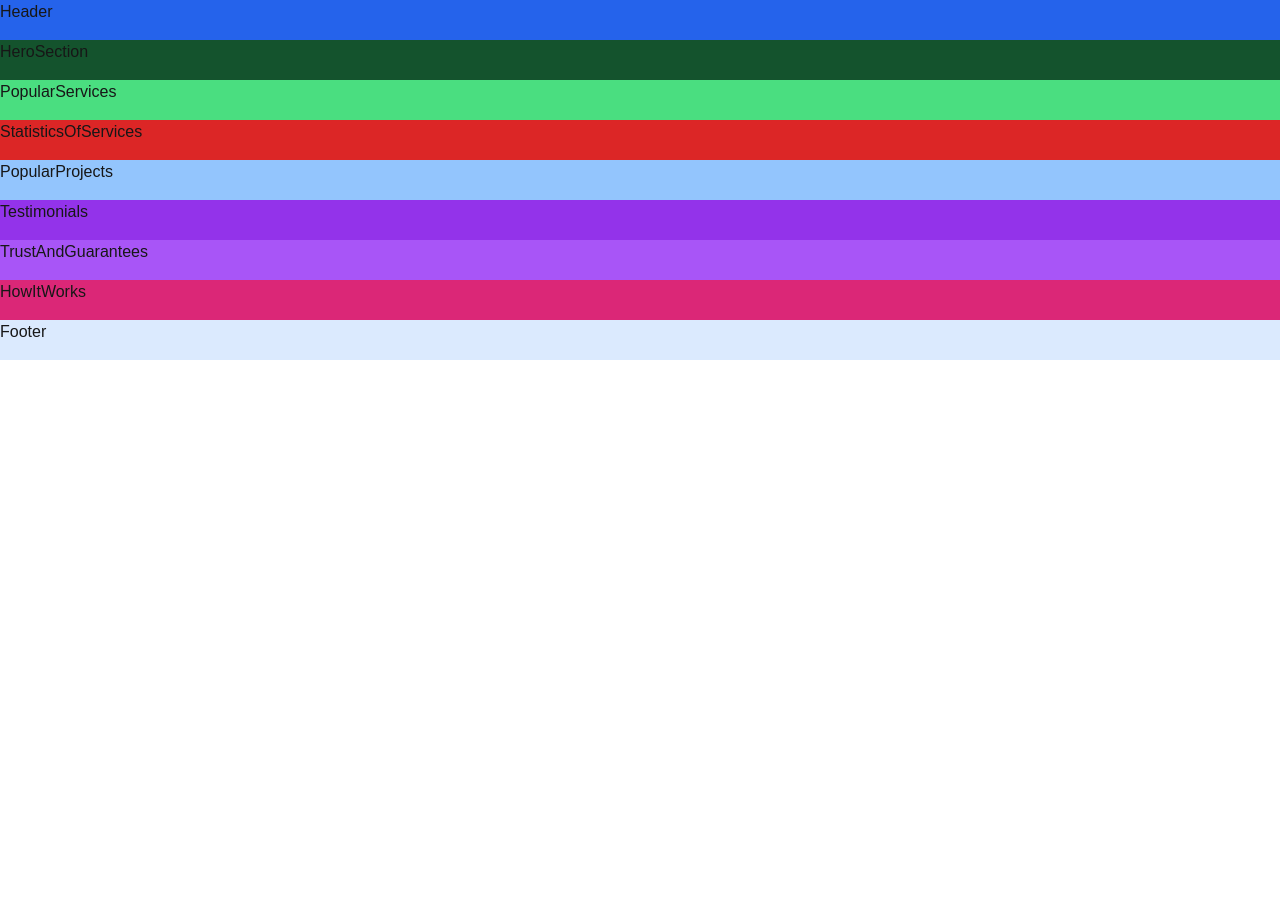
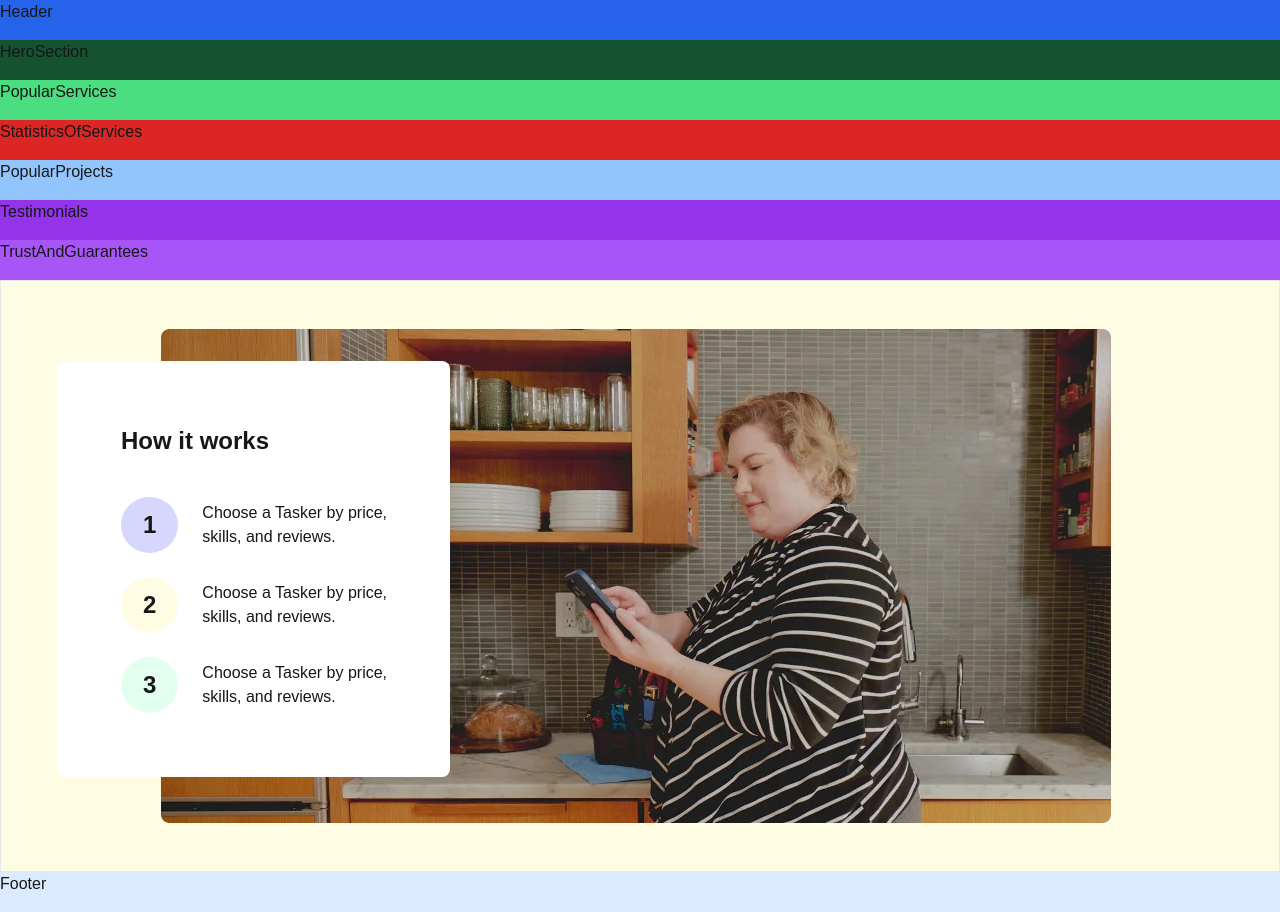
Before and after one commit to Graduate-of-LEAP/Gigley, a Next.js app in the folder fe/: page / in a window 1280 px wide. Before the commit the page ends 800 px from the top, so only its background shows below. Built offline with nearby package versions, Linux system fonts and the light colour scheme.

Commit message:
How it works

```diff
--- a/fe/src/components/homepage-components/HowItWorks.tsx
+++ b/fe/src/components/homepage-components/HowItWorks.tsx
@@ -1,9 +1,51 @@
+import Image from 'next/image';
 import { Container } from '../assets/Container';
+
+const data = [
+  {
+    img: '/picture/how-it-works',
+  },
+];
 
 export const HowItWorks = () => {
   return (
-    <Container className="bg-white">
-      <div className="h-10 bg-pink-600"> HowItWorks</div>
+    <Container className="bg-[#FFFCE4] ">
+      <div className="h-fit bg-[#FFFCE4] ">
+        <div className="border py-12 pl-40 relative ">
+          <Image
+            src="/picture/how-it-works.png"
+            height={494}
+            width={950}
+            alt="how it works"
+          />
+
+          <div className="bg-white w-[393px] h-fit px-6 pl-16 pr-9 py-16 rounded-lg absolute top-[80px] left-[56px]">
+            <h1 className="text-2xl font-bold">How it works</h1>
+            <div className="flex flex-col gap-y-6 mt-10">
+              <div className="flex gap-x-6 items-center ">
+                <div className="px-[22px] py-3 bg-[#D7D7FD] rounded-full text-2xl font-bold">
+                  1
+                </div>
+                <div>Choose a Tasker by price, skills, and reviews.</div>
+              </div>
+
+              <div className="flex gap-x-6 items-center ">
+                <div className="px-[22px] py-3 bg-[#FFFCE4] rounded-full text-2xl font-bold">
+                  2
+                </div>
+                <div>Choose a Tasker by price, skills, and reviews.</div>
+              </div>
+
+              <div className="flex gap-x-6 items-center ">
+                <div className="px-[22px] py-3 bg-[#E3FFEF] rounded-full text-2xl font-bold">
+                  3
+                </div>
+                <div>Choose a Tasker by price, skills, and reviews.</div>
+              </div>
+            </div>
+          </div>
+        </div>
+      </div>
     </Container>
   );
 };
```
Also changed, not shown: fe/public/picture/how-it-works.png (added).
